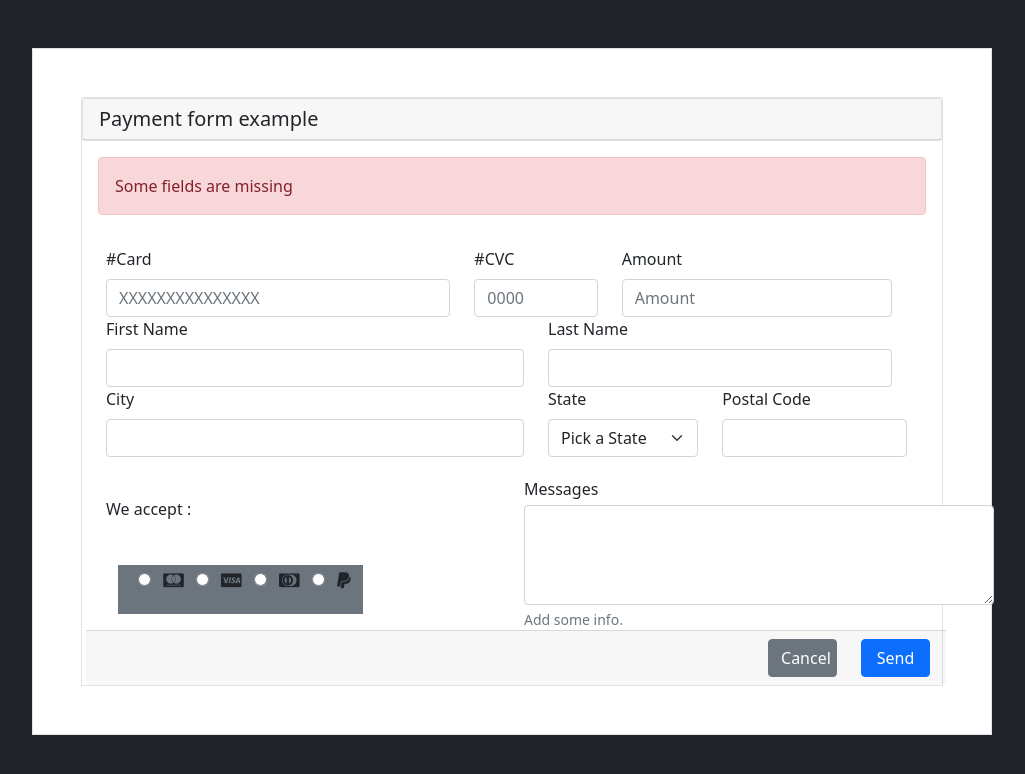
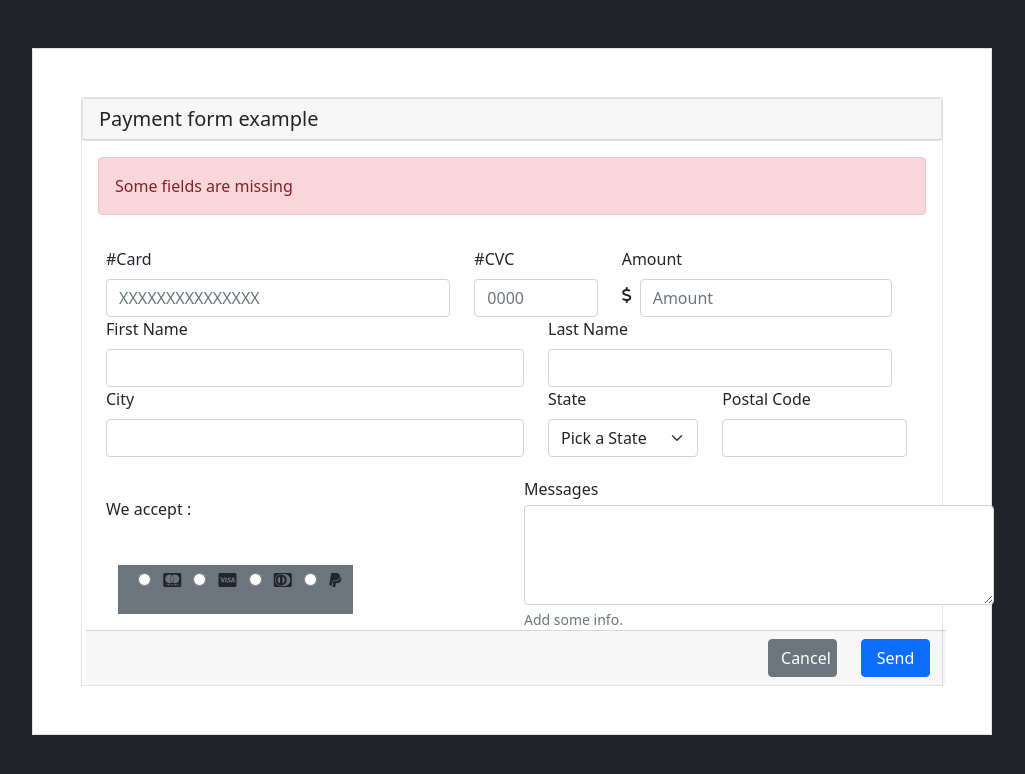
Before and after one commit to AdrianRios2527/HTML5FORM-AdrianRiosRuiz25, a plain HTML site: page index.html in a window 1280 px wide. Shown: the whole page, without its empty margins (128-1153 px from the left). Drawn offline with nearby package versions, Linux system fonts and the light colour scheme.

Commit message:
First commit

```diff
--- a/index.html
+++ b/index.html
@@ -4,7 +4,7 @@
 <head>
     <meta charset="UTF-8" />
     <meta name="viewport" content="width=device-width, initial-scale=1.0" />
-    <link rel="stylesheet" href="style.css" />
+    <script src="https://kit.fontawesome.com/e8f360300e.js" crossorigin="anonymous"></script>
     <link href="https://cdn.jsdelivr.net/npm/bootstrap@5.0.2/dist/css/bootstrap.min.css" rel="stylesheet"
         integrity="sha384-EVSTQN3/azprG1Anm3QDgpJLIm9Nao0Yz1ztcQTwFspd3yD65VohhpuuCOmLASjC" crossorigin="anonymous" />
     <link rel="stylesheet" href="https://cdnjs.cloudflare.com/ajax/libs/font-awesome/4.7.0/css/font-awesome.min.css" />
@@ -35,8 +35,11 @@
                     </div>
                     <div class="col-md-4">
                         <label for="inputAddress" class="form-label">Amount</label>
-                        <input type="text" class="form-control" id="inputAddress" placeholder="Amount">
-                    </div>
+                            <div class="d-flex">
+                                <i class="fa-solid fa-dollar-sign pt-2 me-2"></i>
+                                <input type="text" class="form-control" id="inputAddress" placeholder="Amount">
+                            </div>
+                        </div>
                 </div>
                 <div class="row">
                     <div class="col-md-6 ms-4">
```
